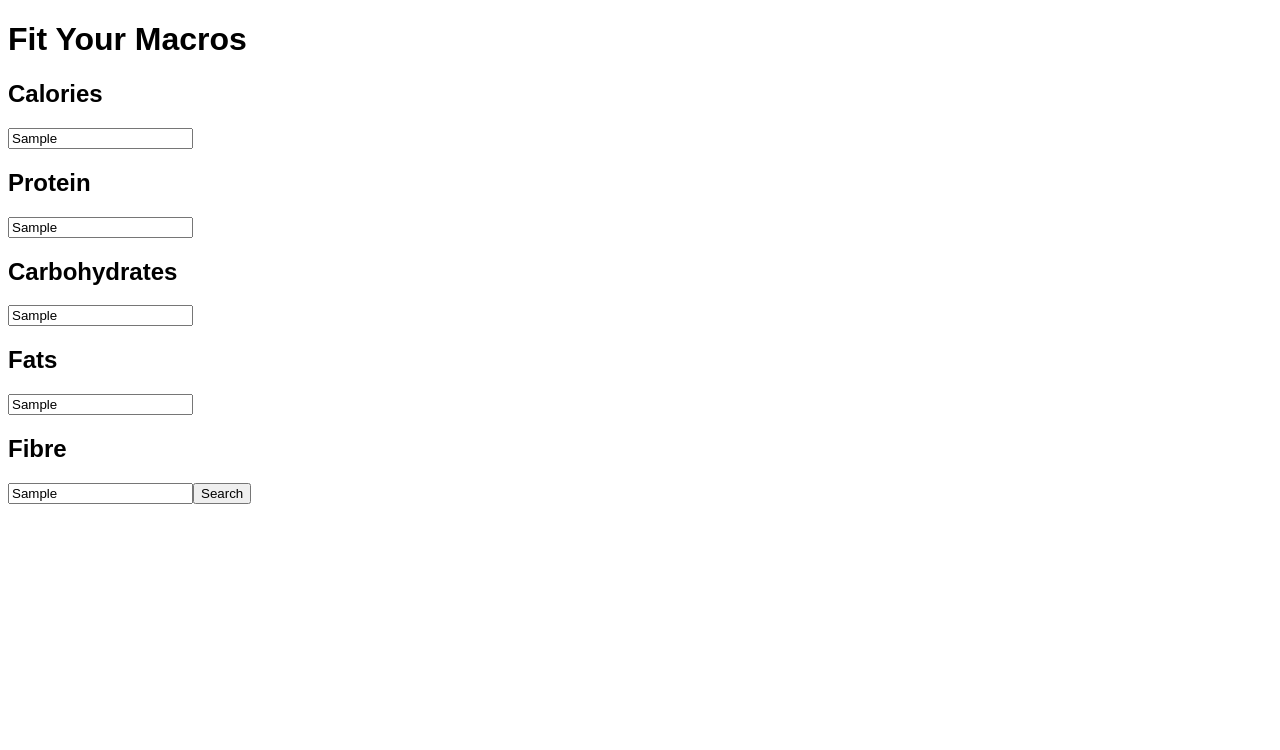
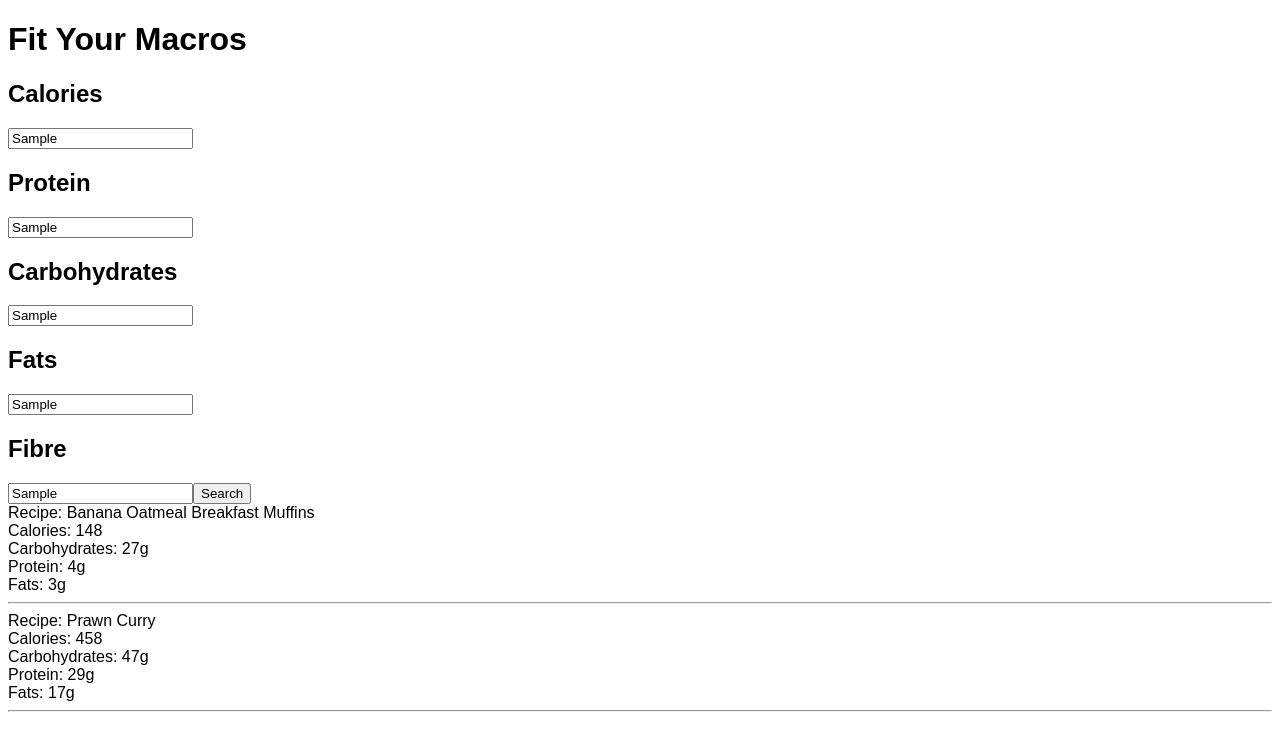
Before and after one commit to JohnKeatley/fitYourMacros, a React (Create React App) app: page / in a window 1280 px wide. Both pictures are taken after typing "Sample", "Sample", "Sample", "Sample", "Sample" into the empty fields and a click on the button "Search". Shown: the top 750 px of the page. Built offline with nearby package versions, Linux system fonts and the light colour scheme.

Commit message:
Display recipes after search is made

```diff
--- a/src/App.js
+++ b/src/App.js
@@ -10,10 +10,9 @@ export default function App() {
     fibre: null,
     protein: null
   });
-  const [query, setQuery] = React.useState("chicken");
+  const [recipes, setRecipes] = React.useState([]);
 
   const getRecipes = async () => {
-    const { carbohydrates } = macros;
     // const url = `https://api.spoonacular.com/recipes/findByNutrients?apiKey=&minCarbs=${
     //   carbohydrates - 5
     // }&maxCarbs=${carbohydrates}&number=2`;
@@ -23,7 +22,8 @@ export default function App() {
     //   `https://api.spoonacular.com/recipes/findByNutrients?apiKey=&minCarbs=20&maxCarbs=100&number=2`
     // );
 
-    console.log(response);
+    console.log(recipes);
+    setRecipes(response);
 
     // const data = await response.json();
 
@@ -75,6 +75,20 @@ export default function App() {
           onChange={(e) => setMacros({ ...macros, fibre: e.target.value })}
         />
         <button>Search</button>
+        {console.log(recipes)}
+        {recipes &&
+          recipes.map((recipe) => {
+            return (
+              <div>
+                <div>Recipe: {recipe.title}</div>
+                <div>Calories: {recipe.calories}</div>
+                <div>Carbohydrates: {recipe.carbs}</div>
+                <div>Protein: {recipe.protein}</div>
+                <div>Fats: {recipe.fat}</div>
+                <hr />
+              </div>
+            );
+          })}
       </form>
     </div>
   );
```
